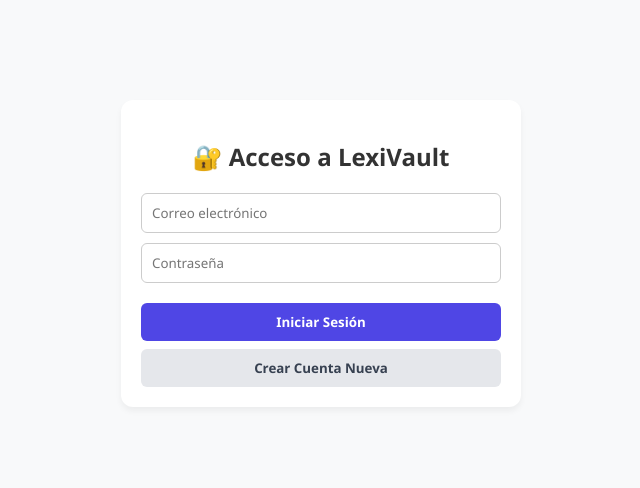
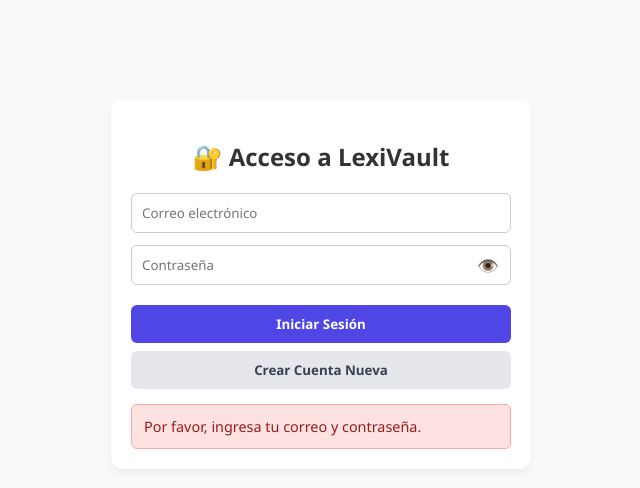
Before and after one commit to tapianhayb-dot/vocab-app, a website: page public/index.html in a window 1280 px wide. Both pictures are taken after a click on the button "Iniciar Sesión". Shown: the whole page, without its empty margins (319-959 px from the left). Drawn offline with nearby package versions, Linux system fonts and the light colour scheme.

Commit message:
Agregado mensaje de confirmacion por correo y boton ojo para ver contraseña

```diff
--- a/public/index.html
+++ b/public/index.html
@@ -25,6 +25,15 @@
     .btn-secondary { background: #e5e7eb; color: #374151; }
     .btn-warning { background: #f59e0b; color: white; }
     .btn:disabled { opacity: 0.5; cursor: not-allowed; }
+
+    /* Campo de contraseña con ojito */
+    .password-wrapper { position: relative; width: 100%; }
+    .password-wrapper input { width: 100%; padding: 10px 40px 10px 10px; border-radius: 6px; border: 1px solid #ccc; }
+    .toggle-password { position: absolute; right: 12px; top: 50%; transform: translateY(-50%); cursor: pointer; user-select: none; font-size: 1.1rem; }
+
+    .alert-box { display: none; padding: 12px; border-radius: 6px; margin-top: 15px; font-size: 0.9rem; text-align: left; }
+    .alert-success { background-color: #d1fae5; color: #065f46; border: 1px solid #a7f3d0; }
+    .alert-error { background-color: #fee2e2; color: #991b1b; border: 1px solid #fca5a5; }
 
     .drop-zone { border: 2px dashed #4f46e5; border-radius: 10px; padding: 25px; text-align: center; background: #eef2ff; color: #4f46e5; font-weight: bold; cursor: pointer; }
     .dumper-table { width: 100%; border-collapse: collapse; margin-top: 15px; }
@@ -58,14 +67,23 @@
 <body>
 
   <!-- PANTALLA DE ACCESO (LOGIN / REGISTRO) -->
-  <div id="authContainer" class="panel" style="max-width: 400px; margin: 80px auto; text-align: center;">
+  <div id="authContainer" class="panel" style="max-width: 420px; margin: 80px auto; text-align: center;">
     <h2>🔐 Acceso a LexiVault</h2>
-    <div style="display: flex; flex-direction: column; gap: 10px; margin: 20px 0;">
+
+    <div style="display: flex; flex-direction: column; gap: 12px; margin: 20px 0;">
       <input type="email" id="authEmail" placeholder="Correo electrónico" style="padding: 10px; border-radius: 6px; border: 1px solid #ccc;">
-      <input type="password" id="authPassword" placeholder="Contraseña" style="padding: 10px; border-radius: 6px; border: 1px solid #ccc;">
+
+      <div class="password-wrapper">
+        <input type="password" id="authPassword" placeholder="Contraseña">
+        <span class="toggle-password" onclick="togglePasswordVisibility()">👁️</span>
       </div>
+    </div>
+
     <button class="btn btn-primary" style="width: 100%; margin-bottom: 8px;" onclick="login()">Iniciar Sesión</button>
     <button class="btn btn-secondary" style="width: 100%;" onclick="signUp()">Crear Cuenta Nueva</button>
+
+    <!-- Banner de mensajes (Confirmación / Error) -->
+    <div id="authAlert" class="alert-box"></div>
   </div>
 
   <!-- APLICACIÓN PRINCIPAL (OCULTA POR DEFECTO) -->
@@ -176,9 +194,8 @@
   </div>
 
   <script>
-    // COLOCA TUS CREDENCIALES DE SUPABASE AQUÍ
-    const SUPABASE_URL = "https://qbblefawjkdsrhunmbpz.supabase.co";
-    const SUPABASE_KEY = "eyJhbGciOiJIUzI1NiIsInR5cCI6IkpXVCJ9.eyJpc3MiOiJzdXBhYmFzZSIsInJlZiI6InFiYmxlZmF3amtkc3JodW5tYnB6Iiwicm9sZSI6ImFub24iLCJpYXQiOjE3ODczMTkzNjcsImV4cCI6MjEwMjg5NTM2N30.Y0yTlrlctJSUkpJGX2Z4GUx6P0BDRDhNn3iJ_GnPxNI";
+    const SUPABASE_URL = "https://TU_PROYECTO.supabase.co";
+    const SUPABASE_KEY = "TU_ANON_KEY";
     const supabaseClient = supabase.createClient(SUPABASE_URL, SUPABASE_KEY);
 
     let userSession = null;
@@ -187,7 +204,26 @@
     let currentLetterFilter = 'ALL';
     let dumperFiles = [];
 
-    // Verificación de sesión
+    // Ver o ocultar contraseña
+    function togglePasswordVisibility() {
+      const passInput = document.getElementById('authPassword');
+      const toggleBtn = document.querySelector('.toggle-password');
+      if (passInput.type === 'password') {
+        passInput.type = 'text';
+        toggleBtn.textContent = '🙈';
+      } else {
+        passInput.type = 'password';
+        toggleBtn.textContent = '👁️';
+      }
+    }
+
+    function showAlert(message, type) {
+      const alertBox = document.getElementById('authAlert');
+      alertBox.className = `alert-box alert-${type}`;
+      alertBox.style.display = 'block';
+      alertBox.innerHTML = message;
+    }
+
     async function checkSession() {
       const { data: { session } } = await supabaseClient.auth.getSession();
       if (session) {
@@ -206,11 +242,13 @@
       const password = document.getElementById('authPassword').value.trim();
 
       if (!email || !password) {
-    return alert('Por favor, ingresa tu correo y contraseña.');
+        return showAlert('Por favor, ingresa tu correo y contraseña.', 'error');
       }
 
       const { data, error } = await supabaseClient.auth.signInWithPassword({ email, password });
-  if (error) return alert('Error al iniciar sesión: ' + error.message);
+      if (error) {
+        return showAlert('Error al iniciar sesión: ' + error.message, 'error');
+      }
 
       checkSession();
     }
@@ -220,12 +258,15 @@ async function signUp() {
       const password = document.getElementById('authPassword').value.trim();
 
       if (!email || !password) {
-    return alert('Por favor, completa todos los campos para crear la cuenta.');
+        return showAlert('Por favor, completa tu correo y contraseña.', 'error');
       }
 
-  const { error } = await supabaseClient.auth.signUp({ email, password });
-  if (error) return alert('Error en registro: ' + error.message);
-  alert('¡Cuenta creada con éxito! Ya puedes iniciar sesión.');
+      const { data, error } = await supabaseClient.auth.signUp({ email, password });
+      if (error) {
+        return showAlert('Error en el registro: ' + error.message, 'error');
+      }
+
+      showAlert('📧 <b>¡Cuenta registrada!</b> Hemos enviado un enlace de confirmación a tu correo electrónico. Por favor revísalo para activar tu cuenta.', 'success');
     }
 
     async function logout() {
@@ -233,7 +274,6 @@ async function signUp() {
       window.location.reload();
     }
 
-    // Funciones principales
     function switchTab(tab) {
       document.getElementById('singleUploadView').style.display = tab === 'single' ? 'block' : 'none';
       document.getElementById('dumperView').style.display = tab === 'dumper' ? 'block' : 'none';
@@ -379,7 +419,6 @@ async function signUp() {
       });
     });
 
-    // Lector inteligente
     function openSmartPasteModal() { document.getElementById('smartPasteModal').style.display = 'flex'; document.getElementById('smartPasteInput').focus(); }
     function closeSmartPasteModal() { document.getElementById('smartPasteModal').style.display = 'none'; document.getElementById('smartPasteInput').value = ''; }
     function processSmartPaste(action) {
@@ -400,7 +439,6 @@ async function signUp() {
       }
     }
 
-    // Subir formulario individual
     document.getElementById('uploadForm').addEventListener('submit', async (e) => {
       e.preventDefault();
       const formData = new FormData();
@@ -422,7 +460,6 @@ async function signUp() {
       }
     });
 
-    // Subir Dumper
     const dropZone = document.getElementById('dropZone');
     const dumperFileInput = document.getElementById('dumperFileInput');
     ['dragenter', 'dragover', 'dragleave', 'drop'].forEach(e => dropZone.addEventListener(e, (evt) => { evt.preventDefault(); evt.stopPropagation(); }));
@@ -516,7 +553,6 @@ async function signUp() {
       if (res.ok) cargarPalabras();
     }
 
-    // Generar ZIP
     document.getElementById('downloadZipBtn').addEventListener('click', async () => {
       const zip = new JSZip();
       const btn = document.getElementById('downloadZipBtn');
```
Lines whose indentation alone changed are shown as unchanged.
